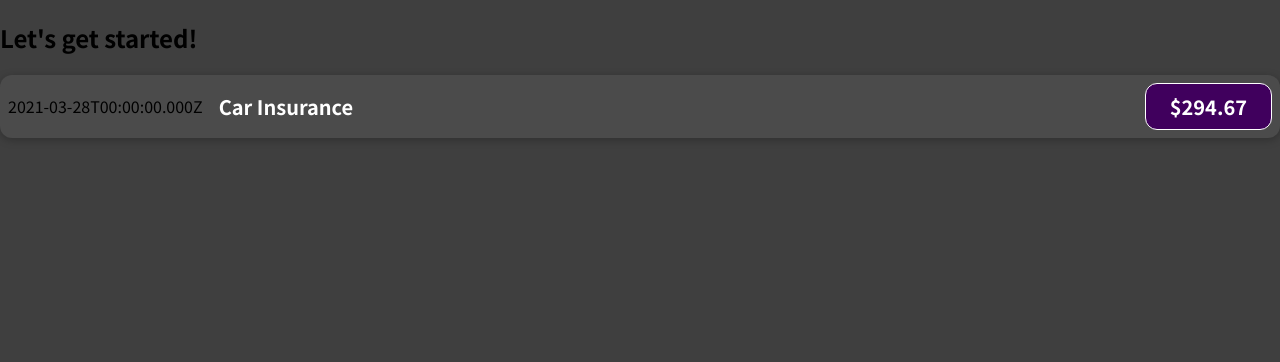
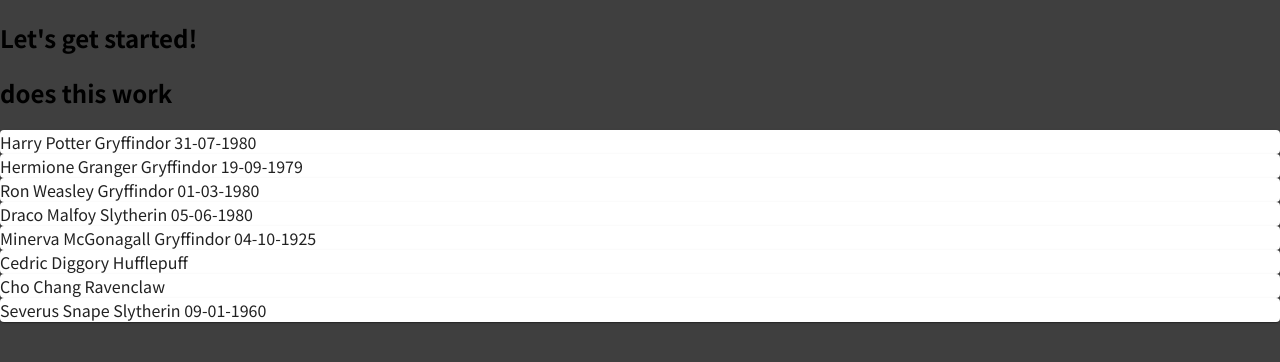
Before and after one commit to BriNelson/initial-react-app3790, a React (Create React App) app: page / in a window 1280 px wide. Shown: the top 362 px of the page. Built offline with nearby package versions, Linux system fonts and the light colour scheme.

Commit message:
everything working for first commit

```diff
--- a/package.json
+++ b/package.json
@@ -3,7 +3,9 @@
   "version": "0.1.0",
   "private": true,
   "dependencies": {
-    "@mui/material": "^5.0.4",
+    "@emotion/react": "^11.7.0",
+    "@emotion/styled": "^11.6.0",
+    "@mui/material": "^5.2.1",
     "@testing-library/jest-dom": "^5.11.6",
     "@testing-library/react": "^11.2.2",
     "@testing-library/user-event": "^12.5.0",
--- a/src/App.js
+++ b/src/App.js
@@ -1,18 +1,14 @@
-import ExpenseItem from './components/ExpenseItem'
+import ExpenseItem from './components/CharacterCardContainer'
 import * as React from 'react';
 
 
 
 function App() {
-  const expenses = [
-    { title: 'Car Insurance', amount: 294.67, date: new Date(2021, 2, 28) },
-    { title: 'Car Insurance', amount: 294.67, date: new Date(2021, 2, 28) },
-    { title: 'Car Insurance', amount: 294.67, date: new Date(2021, 2, 28) },
-  ]
+
   return (
     <div>
       <h2>Let's get started!</h2>
-      <ExpenseItem title={expenses[0].title} amount={expenses[0].amount} date={expenses[0].date}></ExpenseItem>
+      <ExpenseItem></ExpenseItem>
 
 
     </div>
--- /dev/null
+++ b/src/components/CharacterCard.js
@@ -0,0 +1,21 @@
+import  Card  from "@mui/material/Card";
+function CharacterCard(props) {
+
+    const {
+        fullName,
+        house,
+        actor,
+        dateOfBirth
+    } = props;
+
+
+    return (
+        <div>
+        <Card key={fullName}>
+            {fullName} {house} {actor} {dateOfBirth}
+            </Card>
+            </div>
+    )
+}
+
+export {CharacterCard}
--- /dev/null
+++ b/src/components/CharacterCardContainer.js
@@ -0,0 +1,22 @@
+import { characters } from "../data/characters";
+import { CharacterCard } from "./CharacterCard.js";
+import "./ExpenseItem.css";
+
+function CharacterCardContainer(props) {
+  return (
+    <div>
+      <h2> does this work </h2>
+      {characters.map((character) => {
+        return (
+          <CharacterCard
+            fullName={character.name}
+            house={character.house}
+            dateOfBirth={character.dateOfBirth}
+            id={character.name}
+          />
+        );
+      })}
+    </div>
+  );
+}
+export default CharacterCardContainer;
--- a/src/components/ExpenseItem.js
+++ /dev/null
@@ -1,19 +0,0 @@
-import { charactors } from '../data/charactors'
-import "./ExpenseItem.css";
-
-function ExpenseItem(props) {
-
-
-  return (
-    <div>
-      <div className="expense-item">
-        <div>{props.date.toISOString()}</div>
-        <div className="expense-item__description">
-          <h2> {props.title} </h2>
-          <div className="expense-item__price"> ${props.amount}</div>
-        </div>
-      </div>
-    </div>
-  );
-}
-export default ExpenseItem;
--- a/src/data/charactors.js
+++ b/src/data/characters.js
@@ -1,4 +1,4 @@
-export const charactors = [
+export const characters = [
   {
     name: "Harry Potter",
     alternate_names: [""],
```
Also changed, not shown: 2 other files (tests, documents, lock files or other folders).
